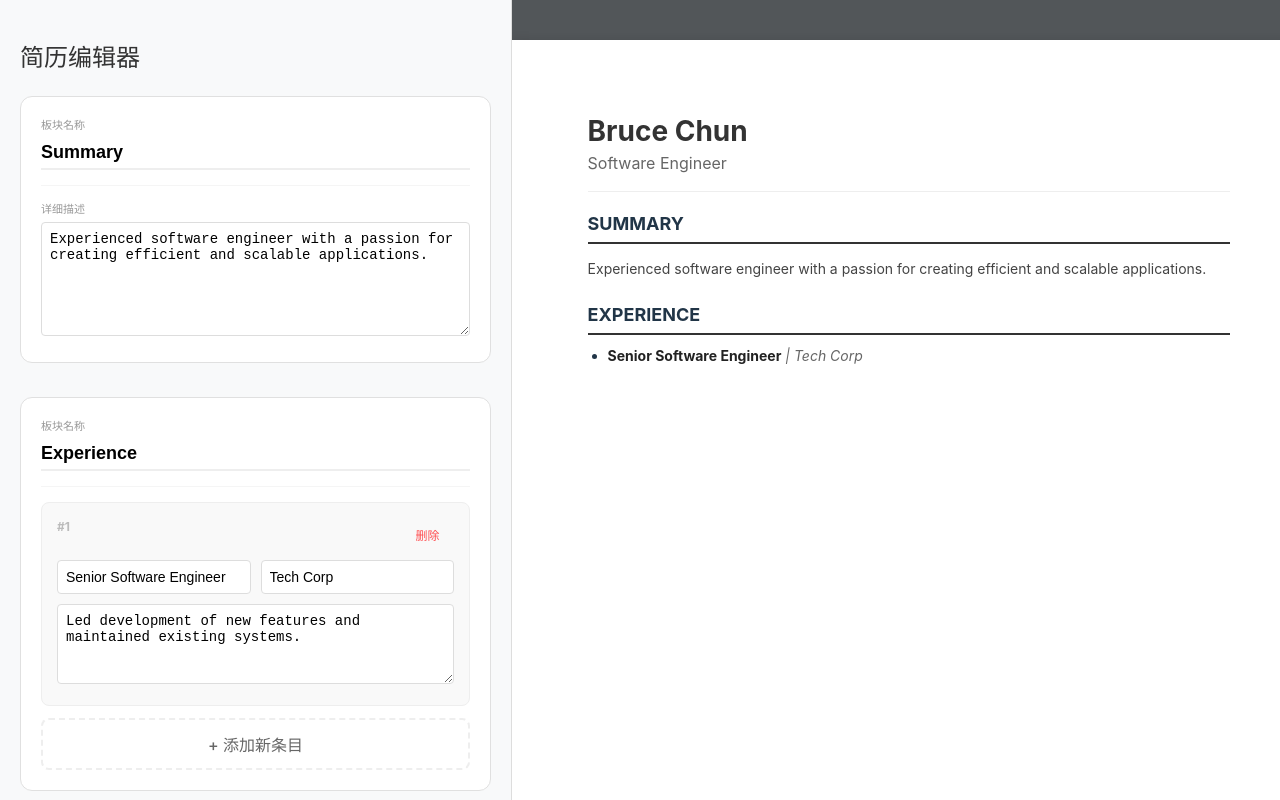
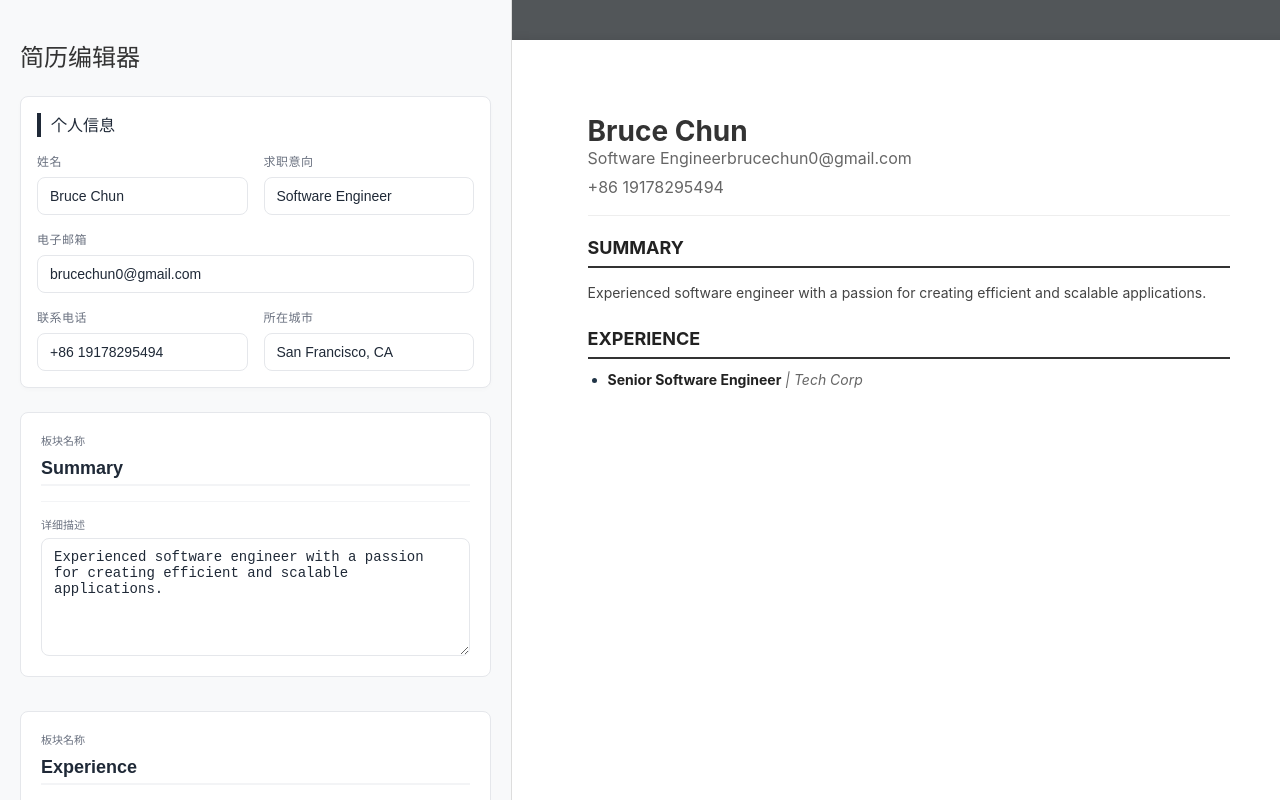
Before and after one commit to BruceChun0820/Resume-Editor, a React (Vite) app: page / in a window 1280 px wide. Built offline with nearby package versions, Linux system fonts and the light colour scheme.

Commit message:
style: standardize Editor Sidebar UI with global variables and refined layout

```diff
--- a/src/App.css
+++ b/src/App.css
@@ -1,21 +1,106 @@
 /* src/index.css */
 
-/* 1. 所有的元素都使用怪异盒模型（包含 padding 和 border 在宽度内），这能防止布局被撑爆 */
-*, *::before, *::after {
+/* --- 第一部分：地基重置 (你提供的代码) --- */
+*,
+*::before,
+*::after {
   box-sizing: border-box;
 }
 
-/* 2. 核心修复：去掉 body 默认边距，并锁定高度 */
-html, body {
+html,
+body {
   margin: 0;
   padding: 0;
   width: 100%;
   height: 100%;
-  /* 禁止整个网页层面的滚动，把滚动权交给内部的 div */
   overflow: hidden;
   font-family: -apple-system, BlinkMacSystemFont, 'Segoe UI', Roboto, 'Helvetica Neue', Arial, sans-serif;
+  background-color: #f0f2f5;
+  /* 给背景一个浅灰色，衬托出简历的白色 */
 }
 
 #root {
-  height: 100%; /* 确保 React 的挂载点也是全屏的 */
+  height: 100%;
 }
+
+/* --- 第二部分：全局变量 (方便统一管理颜色和圆角) --- */
+:root {
+  /* --- 基础色阶 (Grayscale Palette) --- */
+  --gray-50: #f9fafb;
+  /* 极淡：用于页面大背景 */
+  --gray-100: #f3f4f6;
+  /* 浅灰：用于卡片背景、悬停底色 */
+  --gray-200: #e5e7eb;
+  /* 边框：用于输入框边框、分割线 */
+  --gray-300: #d1d5db;
+  /* 禁用/占位：用于 placeholder */
+  --gray-400: #9ca3af;
+  /* 辅助文字：用于小字说明、图标 */
+  --gray-500: #6b7280;
+  /* 次要文字：用于副标题、描述 */
+  --gray-600: #4b5563;
+  /* 正文文字：用于主要内容 */
+  --gray-700: #374151;
+  /* 强调文字：用于小标题 */
+  --gray-800: #1f2937;
+  /* 标题文字：用于大标题、重点加粗 */
+  --gray-950: #030712;
+  /* 纯黑：用于极高对比度需求 */
+
+  /* --- 语义化应用 (Semantic Application) --- */
+  --bg-app: var(--gray-100);
+  --bg-card: #ffffff;
+  --border-main: var(--gray-200);
+  --text-main: var(--gray-800);
+  --text-muted: var(--gray-500);
+  --border-radius: 8px;
+
+  /* --- 交互色 (稍微保留一点点冷色调或纯灰) --- */
+  --accent-color: var(--gray-800);
+  /* 激活状态不再用蓝色，改用深灰色，保持极简 */
+  --accent-soft: var(--gray-200);
+}
+
+/* --- 第三部分：通用组件样式 (我们要增加的 Input 风格) --- */
+
+/* 统一所有的输入控件 */
+input,
+textarea {
+  width: 100%;
+  padding: 10px 12px;
+  background-color: var(--bg-card);
+  border: 1px solid var(--border-main);
+  border-radius: var(--border-radius);
+  font-size: 14px;
+  color: var(--text-main);
+  transition: all 0.2s ease;
+  display: block;
+}
+
+/* 悬停状态：边框稍微加深 */
+input:hover,
+textarea:hover {
+  border-color: var(--gray-400);
+  transform: scale(1.02);
+}
+
+input:focus,
+textarea:focus {
+  outline: none;
+  border-color: var(--gray-400);
+  /* 聚焦时边框变深 */
+  background-color: #fff;
+  /* box-shadow 营造出一种微弱的发光感，非常现代 */
+  box-shadow: 0 0 0 3px rgba(0, 123, 255, 0.1);
+}
+
+/* 针对多行文本框的特殊处理 */
+textarea {
+  resize: vertical;
+  /* 只允许上下拉伸，防止撑破左右布局 */
+  min-height: 80px;
+}
+
+::placeholder {
+  color: var(--gray-300);
+}
--- a/src/App.tsx
+++ b/src/App.tsx
@@ -15,6 +15,10 @@ function App() {
     setResume({ ...resume, sections: newSections });
   }
 
+  const handleBasicsUpdate = (updatedBasics: Resume['basics']) => {
+    setResume({ ...resume, basics: updatedBasics });
+  }
+
   return (
     <div style={{ display: 'flex', height: '100vh', width: '100vw', overflow: 'hidden' }}>
 
@@ -22,6 +26,7 @@ function App() {
       <EditorSidebar
         resume={resume}
         onSectionUpdate={handleSectionUpdate}
+        onBasicsUpdate={handleBasicsUpdate}
       />
 
       {/* 右侧：抽离后的预览视图 */}
--- /dev/null
+++ b/src/components/Editor/BasicsEditor/BasicsEditor.module.css
@@ -0,0 +1,44 @@
+/* BasicsEditor.module.css */
+
+.container {
+    background: var(--bg-card);
+    /* 使用变量 */
+    border-radius: 8px;
+    padding: 16px;
+    margin-bottom: 24px;
+    border: 1px solid var(--border-main);
+    /* 使用变量 */
+    box-shadow: 0 2px 4px rgba(0, 0, 0, 0.02);
+}
+
+.title {
+    margin: 0 0 16px 0;
+    font-size: 16px;
+    color: var(--gray-800);
+    border-left: 4px solid var(--gray-800);
+    /* 统一灰度风格 */
+    padding-left: 10px;
+}
+
+.grid {
+    display: grid;
+    grid-template-columns: 1fr 1fr;
+    gap: 16px;
+}
+
+.inputGroup {
+    display: flex;
+    flex-direction: column;
+    gap: 6px;
+}
+
+.fieldLabel {
+    font-size: 12px;
+    font-weight: 600;
+    color: var(--gray-500);
+    letter-spacing: 0.5px;
+}
+
+.fullWidth {
+    grid-column: span 2;
+}
--- /dev/null
+++ b/src/components/Editor/BasicsEditor/BasicsEditor.tsx
@@ -0,0 +1,43 @@
+import styles from "./BasicsEditor.module.css";
+import type { Resume } from "../../../types/resume";
+
+interface BasicsEditorProps {
+    basics: Resume['basics'];
+    onUpdate: (updatedBasics: Resume['basics']) => void;
+}
+
+export const BasicsEditor = ({ basics, onUpdate }: BasicsEditorProps) => {
+    const handleChange = (field: keyof Resume['basics'], value: string) => {
+        onUpdate({ ...basics, [field]: value });
+    };
+
+    const config: { key: keyof Resume['basics']; label: string; fullWidth?: boolean }[] = [
+        { key: 'name', label: '姓名' },
+        { key: 'title', label: '求职意向' },
+        { key: 'email', label: '电子邮箱', fullWidth: true },
+        { key: 'phone', label: '联系电话' },
+        { key: 'location', label: '所在城市' },
+    ];
+
+    return (
+        <div className={styles.container}>
+            <h3 className={styles.title}>个人信息</h3>
+            <div className={styles.grid}>
+                {config.map((item) => (
+                    // 反引号 (`)：代表这是一个模板字符串，允许你在字符串里通过 ${} 嵌入 JavaScript 变量或表达式。
+                    <div
+                        key={item.key}
+                        className={`${styles.inputGroup} ${item.fullWidth ? styles.fullWidth : ''}`}
+                    >
+                        <label className={styles.fieldLabel}>{item.label}</label>
+                        <input
+                            value={basics[item.key] || ''}
+                            onChange={(e) => handleChange(item.key, e.target.value)}
+                            placeholder={`请输入${item.label}`}
+                        />
+                    </div>
+                ))}
+            </div>
+        </div>
+    );
+}
--- a/src/components/Editor/EditorSidebar/EditorSidebar.tsx
+++ b/src/components/Editor/EditorSidebar/EditorSidebar.tsx
@@ -1,16 +1,23 @@
 import type { Resume, ResumeSection } from "../../../types/resume";
 import { SectionEditor } from "../SectionEditor/SectionEditor";
+import { BasicsEditor } from "../BasicsEditor/BasicsEditor";
 import styles from "./EditorSidebar.module.css";
 interface EditorSidebarProps {
     resume: Resume;
     onSectionUpdate: (updatedSection: ResumeSection) => void;
+    onBasicsUpdate: (updatedBasics: Resume['basics']) => void;
 }
 
-export const EditorSidebar = ({ resume, onSectionUpdate }: EditorSidebarProps) => {
+export const EditorSidebar = ({ resume, onSectionUpdate, onBasicsUpdate }: EditorSidebarProps) => {
     return (
         <div className={styles.sidebar}>
 
             <h2 className={styles.title}>简历编辑器</h2>
+
+            <BasicsEditor
+                basics={resume.basics}
+                onUpdate={onBasicsUpdate}
+            />
 
             <div className={styles.sectionList}>
                 {/* 如果箭头函数后面直接跟 ( 或直接写内容，它会自动把结果 return 出来 */}
--- a/src/components/Editor/SectionEditor/SectionEditor.module.css
+++ b/src/components/Editor/SectionEditor/SectionEditor.module.css
@@ -1,97 +1,127 @@
+/* SectionEditor.module.css */
+
 .container {
-  border: 1px solid #e0e0e0;
+  border: 1px solid var(--border-main);
   padding: 20px;
   margin-bottom: 24px;
-  border-radius: 12px;
-  background-color: #fff;
+  border-radius: var(--border-radius);
+  background-color: var(--bg-card);
 }
 
+/* 统一 Label 风格 */
 .label {
   display: block;
   font-size: 11px;
-  font-weight: bold;
-  color: #999;
+  font-weight: 700;
+  color: var(--gray-500);
   margin-bottom: 4px;
+  text-transform: uppercase;
 }
 
+/* 板块大标题输入框 */
 .titleInput {
-  width: 100%;
-  padding: 5px 0;
+  /* 移除 width/padding 等，因为全局 input 已处理 */
   font-size: 18px;
   font-weight: 700;
+  color: var(--gray-800);
+  /* 这种“下划线”风格保留，但使用变量 */
   border: none;
-  border-bottom: 2px solid #eee;
-  outline: none;
+  border-bottom: 2px solid var(--gray-100);
+  border-radius: 0;
+  /* 标题框不需要圆角 */
+  padding: 5px 0;
+}
+
+.titleInput:focus {
+  border-bottom-color: var(--gray-800);
+  box-shadow: none;
+  /* 标题框不需要外发光 */
 }
 
 .divider {
   margin: 15px 0;
   border: none;
-  border-top: 1px solid #f5f5f5;
+  border-top: 1px solid var(--gray-100);
 }
 
-/* 列表特有样式 */
+/* 列表项卡片（比如某一段工作经历） */
 .listItemCard {
-  background: #f9f9f9;
+  background: var(--gray-50);
+  /* 浅灰底色 */
   padding: 15px;
-  border-radius: 8px;
+  border-radius: var(--border-radius);
   margin-bottom: 12px;
-  border: 1px solid #eee;
+  border: 1px solid var(--border-main);
 }
 
 .itemHeader {
   display: flex;
   justify-content: space-between;
+  align-items: center;
   margin-bottom: 10px;
 }
 
 .itemNumber {
   font-size: 12px;
-  color: #bbb;
-  font-weight: bold;
+  color: var(--gray-400);
+  font-weight: 700;
 }
 
 .deleteBtn {
   background: none;
   border: none;
   color: #ff4d4f;
+  /* 警告类颜色可以保留红色，或者用 var 定义 */
   cursor: pointer;
   font-size: 12px;
+  font-weight: 500;
+}
+
+.deleteBtn:hover {
+  text-decoration: underline;
 }
 
 .inputGrid {
   display: grid;
   grid-template-columns: 1fr 1fr;
-  gap: 10px;
+  gap: 12px;
   margin-bottom: 10px;
 }
 
-.smallInput, .smallTextArea, .textArea {
-  width: 100%;
-  padding: 8px;
-  border: 1px solid #ddd;
-  border-radius: 4px;
-  font-size: 14px;
-  box-sizing: border-box;
+/* 💡 注意：.smallTextArea, .textArea 里的 border/padding/radius 全部删掉！
+   因为它们会自动继承 index.css 里的样式。这里只保留特殊尺寸逻辑。 */
+.smallTextArea {
+  height: 80px;
 }
 
-.smallTextArea {
-  height: 80px;
-  resize: vertical;
-}
-
+/* “添加”按钮的风格升级 */
 .addButton {
   width: 100%;
   padding: 12px;
-  background-color: #fff;
-  border: 2px dashed #eee;
-  color: #666;
-  border-radius: 8px;
+  background-color: transparent;
+  border: 2px dashed var(--gray-200);
+  color: var(--gray-500);
+  border-radius: var(--border-radius);
   cursor: pointer;
   transition: all 0.2s;
+  font-weight: 500;
 }
 
 .addButton:hover {
-  border-color: #007bff;
-  color: #007bff;
+  border-color: var(--gray-400);
+  color: var(--gray-800);
+  background-color: var(--gray-50);
 }
+
+.inputGroup {
+  display: flex;
+  flex-direction: column;
+  gap: 6px;
+}
+
+.fieldLabel {
+  font-size: 12px;
+  font-weight: 600;
+  color: var(--gray-500);
+  letter-spacing: 0.5px;
+}
--- a/src/components/Editor/SectionEditor/SectionEditor.tsx
+++ b/src/components/Editor/SectionEditor/SectionEditor.tsx
@@ -37,6 +37,13 @@ export const SectionEditor = ({ section, onUpdate }: SectionEditorProps) => {
         // TypeScript 类型守卫：确认在此作用域内 section 是 ListSection
         if (section.type !== 'list') return null;
 
+        //ListItem 中的属性映射
+        const config: { key: keyof ListItem; label: string }[] = [
+            { key: 'title', label: '名称' },
+            { key: 'subtitle', label: '详情' },
+            { key: 'dateRange', label: '时间范围' },
+        ];
+
         // 更新列表中的某一项
         const updateItem = (index: number, field: keyof ListItem, value: string) => {  //keyof表示field只能是ListItem的属性名之一
             const newItems = [...section.items]; // 1. 克隆数组
@@ -61,7 +68,7 @@ export const SectionEditor = ({ section, onUpdate }: SectionEditorProps) => {
 
         return (
             <div className={styles.listContainer}>
-                 {/* 得到结果：.map() 函数执行完后，会返回一个 数组，数组里面装满了你定义的那些 div（即多个 ListItemCard）。 */}
+                {/* 得到结果：.map() 函数执行完后，会返回一个 数组，数组里面装满了你定义的那些 div（即多个 ListItemCard）。 */}
                 {section.items.map((item, index) => (
                     <div key={item.id} className={styles.listItemCard}>
                         {/* React 会用key给每一个 div 盖上一个唯一的戳，如果没有key，会导致元素混乱 */}
@@ -74,23 +81,19 @@ export const SectionEditor = ({ section, onUpdate }: SectionEditorProps) => {
                                 删除
                             </button>
                         </div>
-
                         <div className={styles.inputGrid}>
-                            <input
-                                className={styles.smallInput}
-                                value={item.title}
-                                placeholder="名称 (如：Google)"
-                                // 这种情况下用箭头函数接受事件对象，再传给 updateItem
-                                onChange={(e) => updateItem(index, 'title', e.target.value)}
-                            />
-                            <input
-                                className={styles.smallInput}
-                                value={item.subtitle || ''}
-                                placeholder="详情 (如：软件工程师)"
-                                onChange={(e) => updateItem(index, 'subtitle', e.target.value)}
-                            />
+                            {config.map((cfg) => (
+                                <div key={cfg.key} className={styles.inputGroup}>
+                                    <label className={styles.fieldLabel}>{cfg.label}</label>
+                                    <input
+                                        value={item[cfg.key] || ''}
+                                        placeholder={`请输入${cfg.label} (如：${cfg.key === 'dateRange' ? '2020/7 - 2023/7' : cfg.key === 'title' ? 'Google' : '软件工程师'})`}
+                                        onChange={(e) => updateItem(index, cfg.key, e.target.value)}
+                                    />
+                                </div>
+                            ))}
                         </div>
-
+                        <label className={styles.fieldLabel}>工作职责</label>
                         <textarea
                             className={styles.smallTextArea}
                             value={item.description || ''}
--- a/src/components/Preview/ResumePreview.module.css
+++ b/src/components/Preview/ResumePreview.module.css
@@ -5,7 +5,8 @@
     padding: 20mm;
     box-shadow: 0 0 10px rgba(0, 0, 0, 0.1);
     margin: 0 auto;
-  box-sizing: border-box; /* 确保 padding 不会撑开 210mm 的宽度 */
+    box-sizing: border-box;
+    /* 确保 padding 不会撑开 210mm 的宽度 */
 }
 
 .name {
@@ -31,11 +32,14 @@
 }
 
 .sectionTitle {
+    color: #222;
     font-size: 18px;
-  border-bottom: 2px solid #333; /* 加粗线条更显专业 */
+    border-bottom: 2px solid #333;
+    /* 加粗线条更显专业 */
     padding-bottom: 5px;
     margin-bottom: 10px;
-  text-transform: uppercase; /* 标题大写 */
+    text-transform: uppercase;
+    /* 标题大写 */
 }
 
 .paragraph {
--- a/src/components/Preview/ResumePreview.tsx
+++ b/src/components/Preview/ResumePreview.tsx
@@ -11,7 +11,9 @@ export const ResumePreview = ({ resume }: ResumePreviewProps) => {
       {/* 1. 基础信息展示 */}
       <header>
         <h1 className={styles.name}>{resume.basics.name}</h1>
-        <p className={styles.jobTitle}>{resume.basics.title}</p>
+        <span className={styles.jobTitle}>{resume.basics.title}</span>
+        <span className={styles.jobTitle}>{resume.basics.email}</span>
+        <p className={styles.jobTitle}>{resume.basics.phone}</p>
       </header>
 
       <hr className={styles.divider} />
@@ -21,7 +23,6 @@ export const ResumePreview = ({ resume }: ResumePreviewProps) => {
         <section key={section.id} className={styles.section}>
           <h3 className={styles.sectionTitle}>{section.title}</h3>
 
-          {/* 段留渲染：使用了常用的短路逻辑 && */}
           {section.type === 'paragraph' && (
             <p className={styles.paragraph}>
               {section.content}
```
Lines whose indentation alone changed are shown as unchanged.
